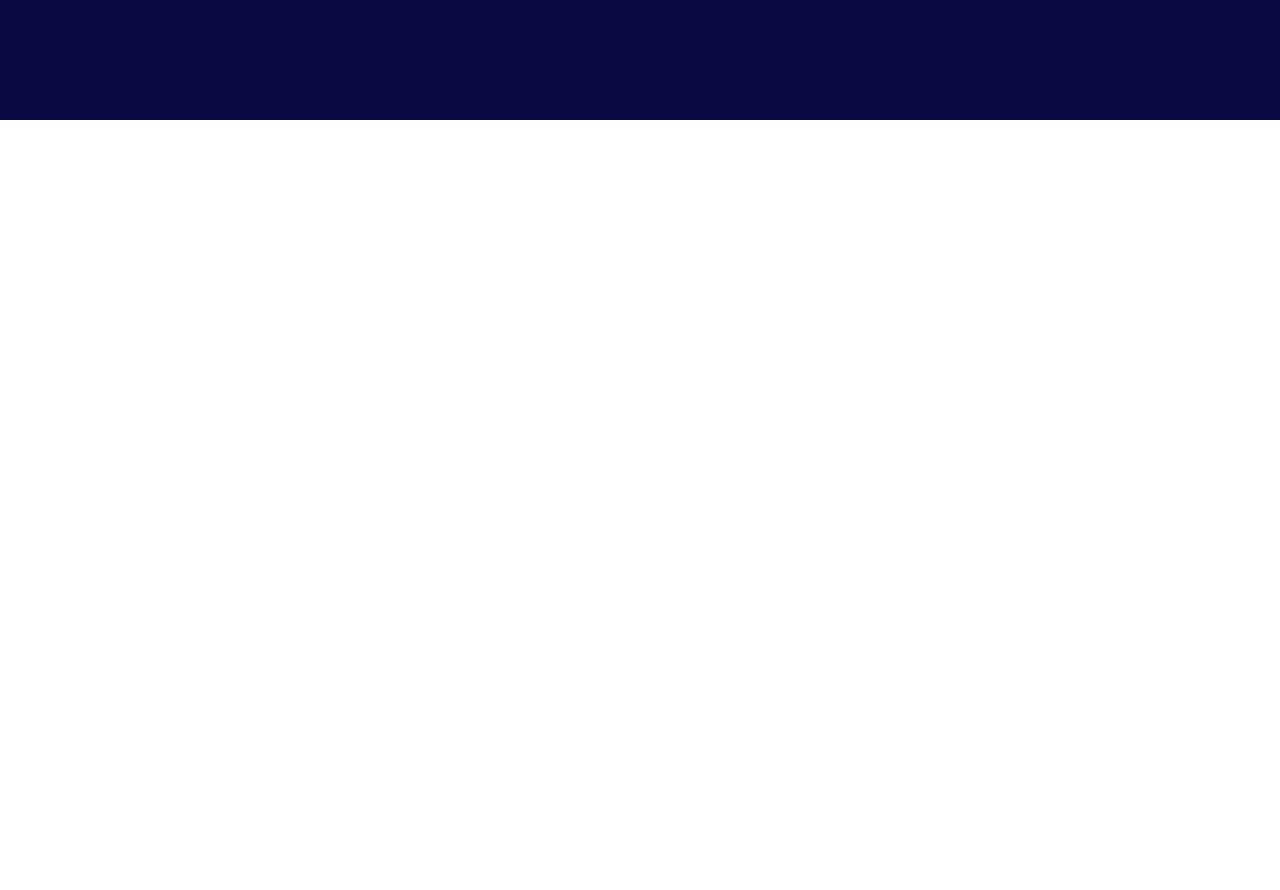
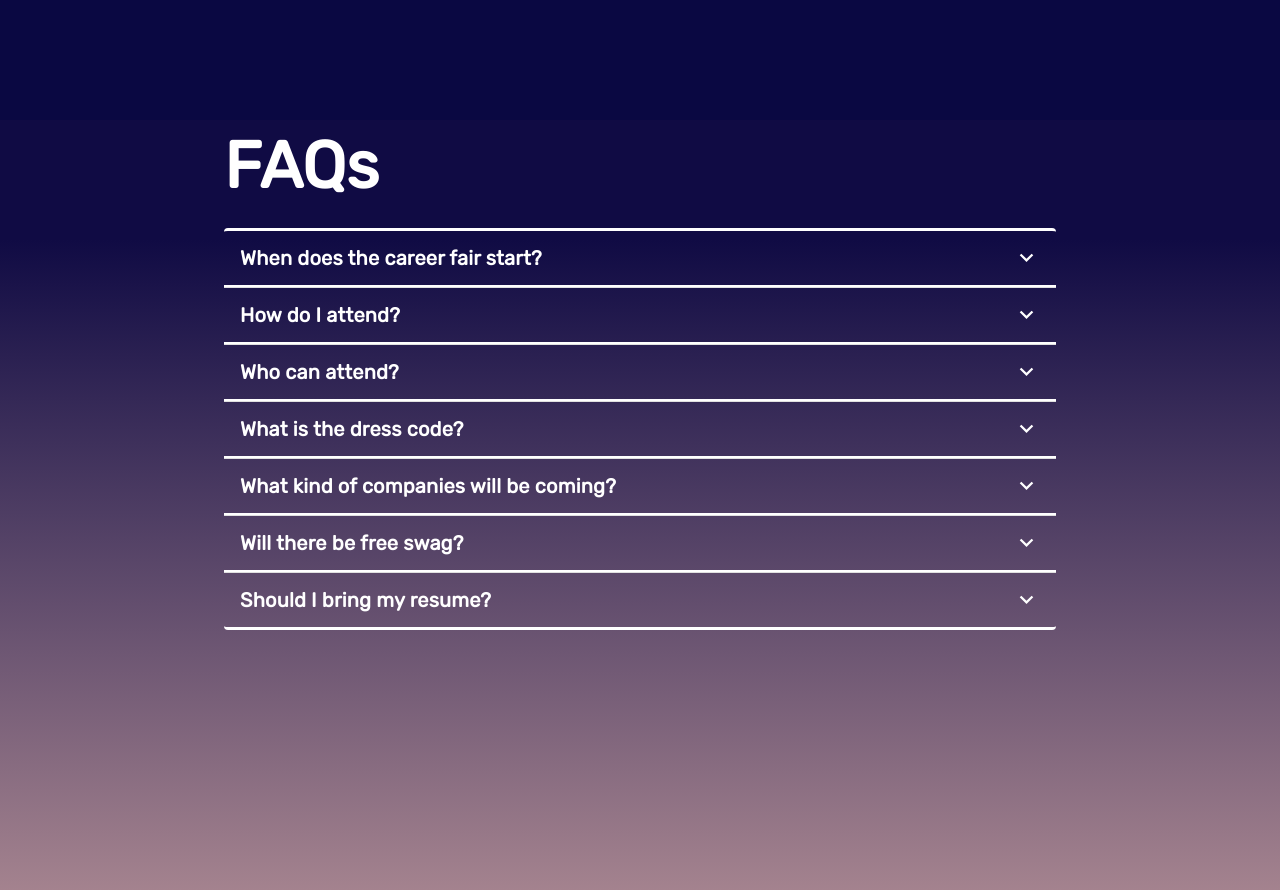
Before and after one commit to acmucsd/space-2022, a Next.js app: page / in a window 1280 px wide. Shown: the part 1480-2370 px from the top of the page. Before the commit the page ends 1600 px from the top, so only its background shows below. Built offline with nearby package versions, Linux system fonts and the light colour scheme.

Commit message:
Faq Page (#7)

```diff
--- a/package.json
+++ b/package.json
@@ -9,6 +9,10 @@
     "lint": "next lint"
   },
   "dependencies": {
+    "@emotion/react": "^11.10.4",
+    "@emotion/styled": "^11.10.4",
+    "@mui/icons-material": "^5.10.9",
+    "@mui/material": "^5.10.10",
     "next": "12.2.3",
     "react": "18.2.0",
     "react-dom": "18.2.0",
@@ -17,10 +21,10 @@
     "tsparticles": "^2.1.4"
   },
   "devDependencies": {
-    "@types/react-typist": "^2.0.3",
     "@types/node": "18.6.1",
     "@types/react": "18.0.15",
     "@types/react-dom": "18.0.6",
+    "@types/react-typist": "^2.0.3",
     "eslint": "^8.20.0",
     "eslint-config-next": "12.2.3",
     "sass": "^1.54.0",
--- a/pages/_app.tsx
+++ b/pages/_app.tsx
@@ -1,6 +1,5 @@
 import "src/styles/globals.scss";
 import "src/styles/reset.scss";
-
 import type { AppProps } from "next/app";
 
 function MyApp({ Component, pageProps }: AppProps) {
--- /dev/null
+++ b/pages/_document.tsx
@@ -0,0 +1,18 @@
+import { Html, Head, Main, NextScript } from 'next/document'
+
+export default function Document() {
+  return (
+    <Html>
+        <Head>
+            <link
+            href="https://fonts.googleapis.com/css2?family=Rubik&display=swap"
+            rel="stylesheet"
+            />
+        </Head>
+      <body>
+        <Main />
+        <NextScript />
+      </body>
+    </Html>
+  )
+}
--- /dev/null
+++ b/src/components/Faq/index.tsx
@@ -0,0 +1,47 @@
+import { useState } from 'react'
+import Accordion from '@mui/material/Accordion';
+import AccordionSummary from '@mui/material/AccordionSummary';
+import AccordionDetails from '@mui/material/AccordionDetails';
+import Typography from '@mui/material/Typography';
+import ExpandMoreIcon from '@mui/icons-material/ExpandMore';
+import s from "./style.module.scss";
+
+interface panelData {
+  data: {question: string; answer: string|any}[];
+}
+const Faq: React.FC<panelData> = ({ data }) => {
+
+  const [expandedIndex, setExpandedIndex] = useState<Number>(-1);
+
+  const handleChange =
+    (panelIndex: Number) => (event: React.SyntheticEvent, newExpanded: boolean) => {
+      setExpandedIndex(newExpanded ? panelIndex : -1);
+    };
+
+  return (
+    <>
+        {data.map((questionObject, index) =>
+            <Accordion expanded= {expandedIndex === index} onChange= {handleChange(index)} sx = {{
+              borderTop: index === 0 ? 3 : 0,
+              borderBottom: 3,
+              bgcolor: 'transparent',
+              color: 'white',
+              boxShadow: 'none',
+            }} key = {questionObject.question}>
+              <AccordionSummary expandIcon={<ExpandMoreIcon className = {s.header}/>}>
+                <Typography sx = {{ fontSize: 20, fontWeight: 'bold'}}>
+                  {questionObject.question}
+                </Typography>
+              </AccordionSummary>
+              <AccordionDetails className = {s.description}>
+                <Typography component="div" sx = {{ fontSize: 20, fontWeight: 'bold'}}>
+                  <div>{questionObject.answer}</div>
+                </Typography>
+              </AccordionDetails>
+            </Accordion>
+        )}
+  </>
+  )
+}
+
+export default Faq;
--- /dev/null
+++ b/src/components/Faq/style.module.scss
@@ -0,0 +1,21 @@
+@use "src/styles/vars.scss" as vars;
+
+.header{
+  background-color: transparent;
+  color: vars.$white;
+  font-family: Rubik, sans-serif;
+  font-size: 1.25rem;
+  font-weight: bolder;
+  border-color: none;
+  box-shadow: none;
+}
+.description{
+  color: vars.$white;
+  font-family: Rubik, sans-serif;
+  font-size: 1rem;
+  font-weight: bolder;
+
+  a, a:visited, a:hover{
+    color: white;
+  }
+}
--- /dev/null
+++ b/src/sections/FAQ/faq.jsx
@@ -0,0 +1,36 @@
+const data = {
+    "students": [
+        {
+            "question" : "When does the career fair start?",
+            "answer" : "SPACE will open its doors to students starting at 10 am. Please remember to sign up for the career fair ahead of time here!"
+        },
+        {
+            "question" : "How do I attend?",
+            "answer" : <p>You can sign up for SPACE <a href ='https://acmurl.com/space-registration'>here</a>. We’ll send out more information as soon as we can confirm your attendance.</p>
+        },
+        {
+            "question" : "Who can attend?",
+            "answer" : "All UCSD students."
+        },
+        {
+            "question" : "What is the dress code?",
+            "answer" : "There isn’t a strict dress code for the event. Keep it simple!"
+        },
+        {
+            "question" : "What kind of companies will be coming?",
+            "answer" : "Our lineup of companies will be coming soon! Attending companies will be posted in October."
+        },
+        {
+            "question" : "Will there be free swag?",
+            "answer" : "We’ll be giving out free SPACE t-shirts! (while supplies last though :>)"
+        },
+        {
+            "question" : "Should I bring my resume?",
+            "answer" : "Feel free to! Though make sure to upload your resume on the ACM at UCSD student portal as well. We’ll be sharing them with companies after the event."
+        }
+
+
+    ]
+}
+
+export default data;
--- a/src/sections/FAQ/index.tsx
+++ b/src/sections/FAQ/index.tsx
@@ -1,5 +1,22 @@
+import Faq from '../../components/Faq/index'
+import faqData from './faq.jsx'
+import s from './style.module.scss'
+
+
 const FAQ: React.FC = () => {
-  return <div></div>
+
+  return (
+    <div className = {s.background}>
+      <div className = {s.faqContainer}>
+        <h2 className = {s.faqTitle}>FAQs</h2>
+        <div className = {s.faqBox}>
+          <Faq
+            data={faqData.students}
+          />
+        </div>
+      </div>
+    </div>
+  )
 }
 
 export default FAQ;
--- a/src/sections/FAQ/style.module.scss
+++ b/src/sections/FAQ/style.module.scss
@@ -0,0 +1,26 @@
+@import url('https://fonts.googleapis.com/css2?family=Rubik&display=swap');
+
+
+.background{
+    background-image: linear-gradient(180deg, #100b44 15%, #a78590 98%);
+    min-height: 100vh;
+    font-family: Rubik, sans-serif;
+}
+
+.faqContainer{
+    color: white;
+    margin: auto;
+    width: 65%;
+    padding-top: 10px;
+    padding-bottom: 50px;
+
+
+    .faqTitle{
+        font-size: 65px;
+    }
+
+    .faqBox{
+        margin-top: 20px;
+        max-width: 900px;
+    }
+}
--- a/src/sections/Hero/style.module.scss
+++ b/src/sections/Hero/style.module.scss
@@ -1,19 +1,19 @@
 @use "src/styles/vars.scss" as vars;
 
-@import url("https://fonts.googleapis.com/css2?family=Rubik&display=swap");
 
 .heroContainer {
-  background-image: linear-gradient(180deg, #100b44 15%, #a78590 98%);
+    background-image: linear-gradient(180deg, vars.$blue 15%, #a78590 98%);
     min-height: 100vh;
     font-family: Rubik, sans-serif;
+    padding-top: 10px;
 
-  .heroTitle {
+    .heroTitle{
         position: absolute;
         top: 18%;
         z-index: 1;
     }
 
-  .heroPlanet {
+    .heroPlanet{
         max-width: 60vh;
         max-height: 60vh;
         position: absolute;
@@ -23,7 +23,7 @@
         z-index: 1;
     }
 
-  .heroDescription {
+   .heroDescription{
         display: flex;
         text-align: center;
         justify-content: center;
@@ -31,28 +31,30 @@
         position: absolute;
         height: 100vh;
         width: 100vw;
-    padding: 6rem 2rem 0 2rem;
+        margin-top: 11vw;
+        padding: 0 2rem;
         z-index: 2;
 
-    .heroSubtitle {
+        .heroSubtitle{
             line-height: 100%;
-      margin-top: 20vw;
+            margin-top: 6rem;
             color: vars.$white;
             font-size: 40px;
             font-weight: bolder;
         }
 
-    .heroInfo {
+        .heroInfo{
             color: vars.$white;
             font-size: 20px;
         }
+
     }
-  .registerButton {
+    .registerButton{
         color: white;
         font-weight: bolder;
-    background: #110f47;
+        background: vars.$blue;
         border: 3px solid;
-    border-color: #110f47;
+        border-color: vars.$blue;
         border-radius: 8px;
         margin-top: 10px;
     }
--- a/src/styles/globals.scss
+++ b/src/styles/globals.scss
@@ -0,0 +1,3 @@
+*{
+    font-family: 'Rubik', sans-serif !important;
+}
--- a/src/styles/vars.scss
+++ b/src/styles/vars.scss
@@ -1,4 +1,4 @@
 $black: #000000;
-$blue: #0A0842;
+$blue: #110F47;
 $pink: #967785;
 $white: #FFFFFF;
```
Also changed, not shown: 1 other file (tests, documents, lock files or other folders). Lines whose indentation alone changed are shown as unchanged.
